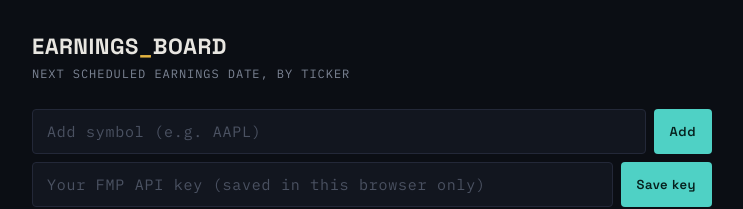
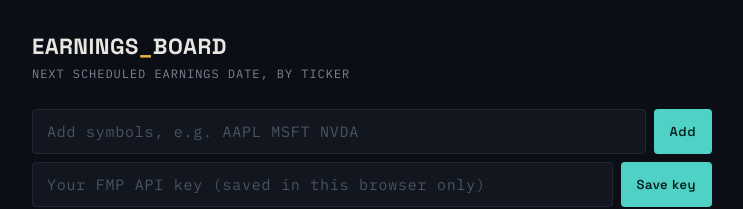
Before and after one commit to sqwang01/earning-board, a plain HTML site: page index.html in a window 1280 px wide. Shown: the top 209 px of the page, without its empty margins (268-1011 px from the left). Drawn offline with Linux system fonts and the light colour scheme.

Commit message:
Add files via upload

```diff
--- a/index.html
+++ b/index.html
@@ -196,7 +196,7 @@
   <p class="subtitle">Next scheduled earnings date, by ticker</p>
 
   <div class="add-row">
-    <input id="symbolInput" type="text" placeholder="Add symbol (e.g. AAPL)" maxlength="10">
+    <input id="symbolInput" type="text" placeholder="Add symbols, e.g. AAPL MSFT NVDA" maxlength="120">
     <button class="btn-add" id="addBtn">Add</button>
   </div>
 
```
